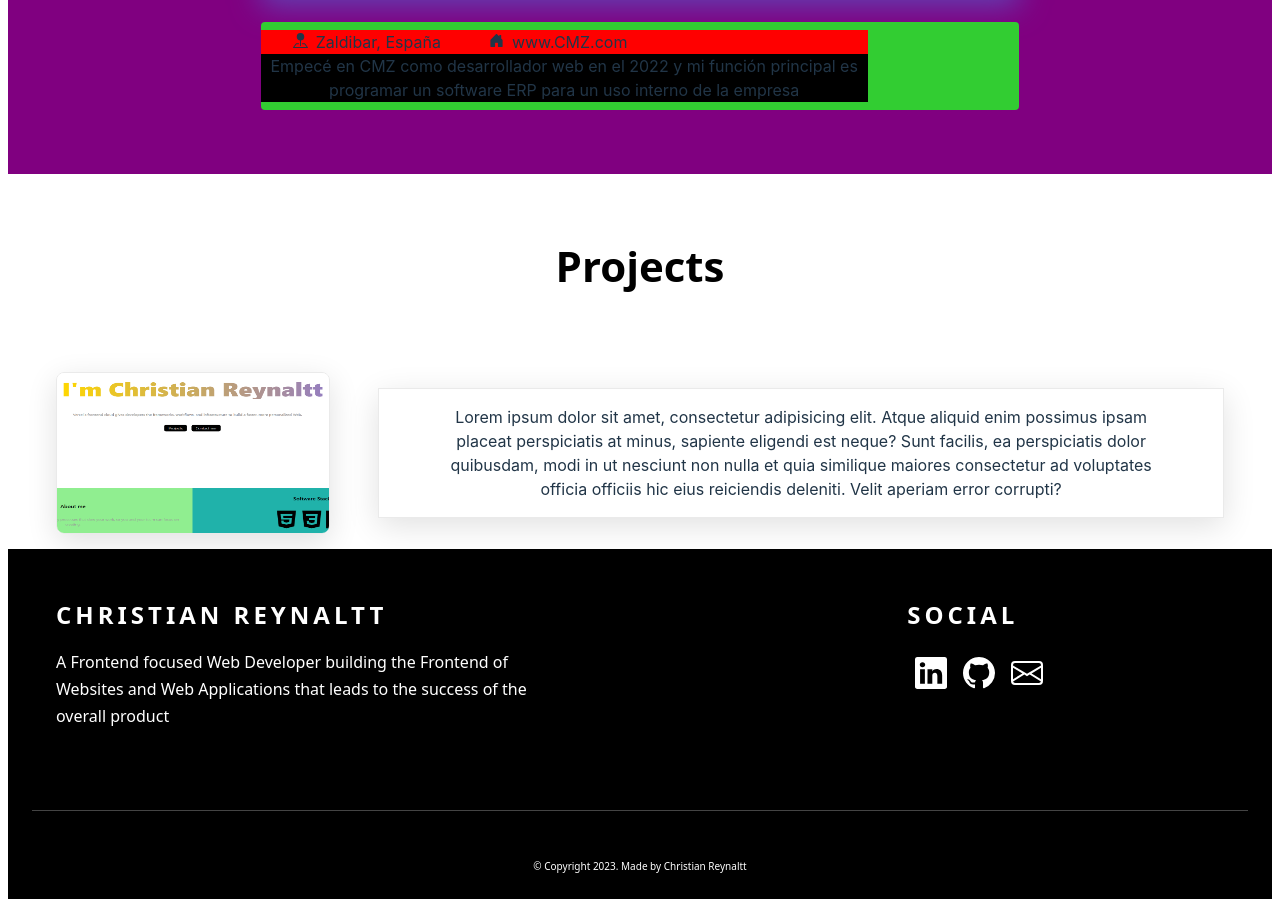
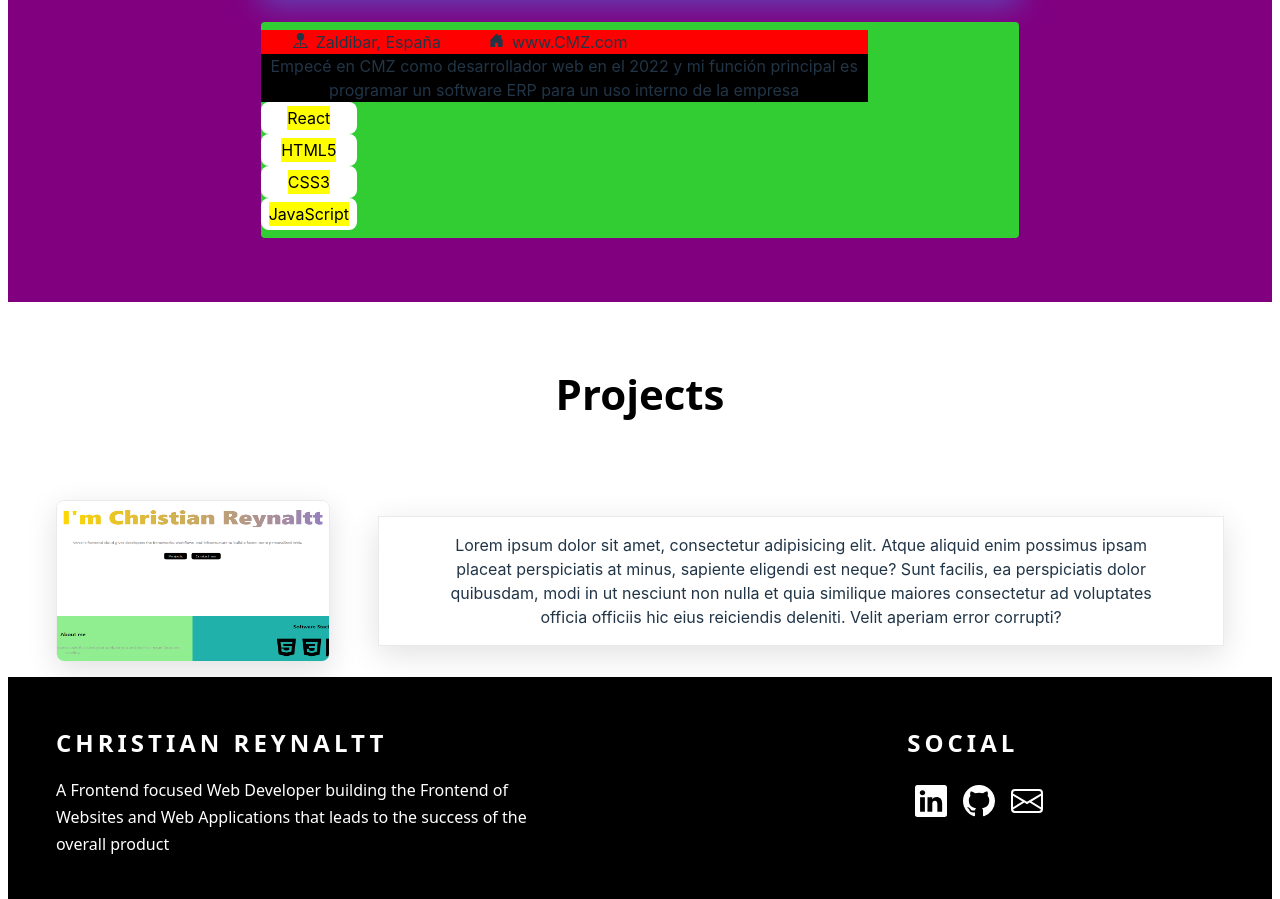
Before and after one commit to crisrey211/portfolio, a React (Vite) app: page / in a window 1280 px wide. Shown: the part 1121-2020 px from the top of the page. Built offline with nearby package versions, Linux system fonts and the light colour scheme.

Commit message:
FEATURE: componente Badge añadido

```diff
--- a/src/components/accordion/Accordion.jsx
+++ b/src/components/accordion/Accordion.jsx
@@ -4,6 +4,7 @@ import LocationIcon from "@/components/icons/LocationIcon.jsx"
 import HouseDoorIcon from "@/components/icons/HouseDoorIcon.jsx"
 import ChevronDownIcon from "@/components/icons/ChevronDownIcon.jsx"
 import ChevronUpIcon from "@/components/icons/ChevronUpIcon.jsx"
+import Badge from "../badge/Badge"
 
 const Accordion = ({
   occupation,
@@ -17,7 +18,8 @@ const Accordion = ({
   logo,
 }) => {
   const [isOpened, setIsOpened] = React.useState(isOpen)
-  console.log("object", isOpened)
+
+  const stacky = stack.map((item) => item)
 
   return (
     <div className={styles.container}>
@@ -50,7 +52,11 @@ const Accordion = ({
             </div>
           </div>
           <div className={styles.description}>{description}</div>
-          {/* <div className={styles.lowerContent}>holas</div> */}
+          <div className={styles.lowerContent}>
+            {stack.map((item) => (
+              <Badge> {item}</Badge>
+            ))}
+          </div>
         </div>
       ) : (
         ""
--- /dev/null
+++ b/src/components/badge/Badge.jsx
@@ -0,0 +1,12 @@
+import React from "react"
+import styles from "./Badge.module.css"
+
+const Badge = ({ children }) => {
+  return (
+    <div className={styles.container}>
+      <div className={styles.badge}>{children}</div>
+    </div>
+  )
+}
+
+export default Badge
--- /dev/null
+++ b/src/components/badge/Badge.module.css
@@ -0,0 +1,16 @@
+.container {
+  color: black;
+  background-color: white;
+  display: flex;
+  border-radius: 0.5rem;
+  width: 6rem;
+  display: flex;
+  justify-content: center;
+  align-content: center;
+  padding: 0.25rem 0 0.25rem 0;
+}
+.badge {
+  display: flex;
+  width: auto;
+  background-color: yellow;
+}
```
